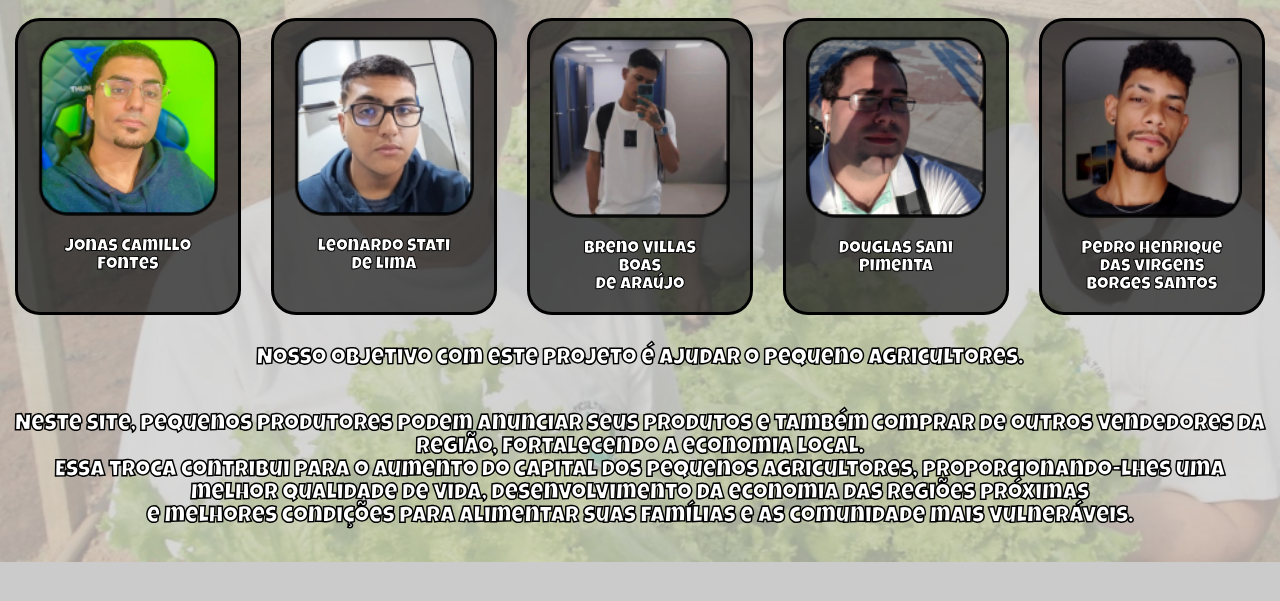
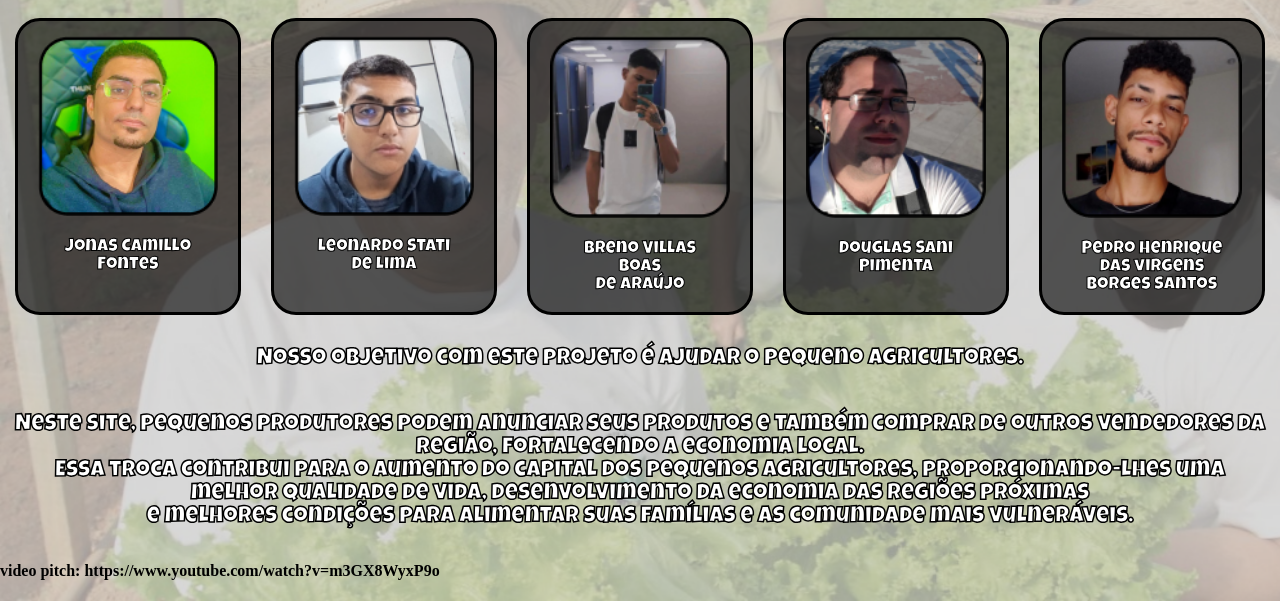
Before and after one commit to apocallypseh/Agro_Tech, a plain HTML site: page index.html in a window 1280 px wide. Shown: the part 226-827 px from the top of the page. Before the commit the page ends 800 px from the top, so only its background shows below. Drawn offline with Linux system fonts and the light colour scheme; files whose address does not match are found by name.

Commit message:
Update index.html

```diff
--- a/index.html
+++ b/index.html
@@ -76,7 +76,7 @@
             Essa troca contribui para o aumento do capital dos pequenos agricultores, proporcionando-lhes uma melhor qualidade de vida, desenvolvimento da economia das regiões próximas<br>
              e melhores condições para alimentar suas famílias e as comunidade mais vulneráveis.</p>
         </div>
-
+<h4>video pitch: https://www.youtube.com/watch?v=m3GX8WyxP9o </h4>
     </body>
 
     <footer>
```
